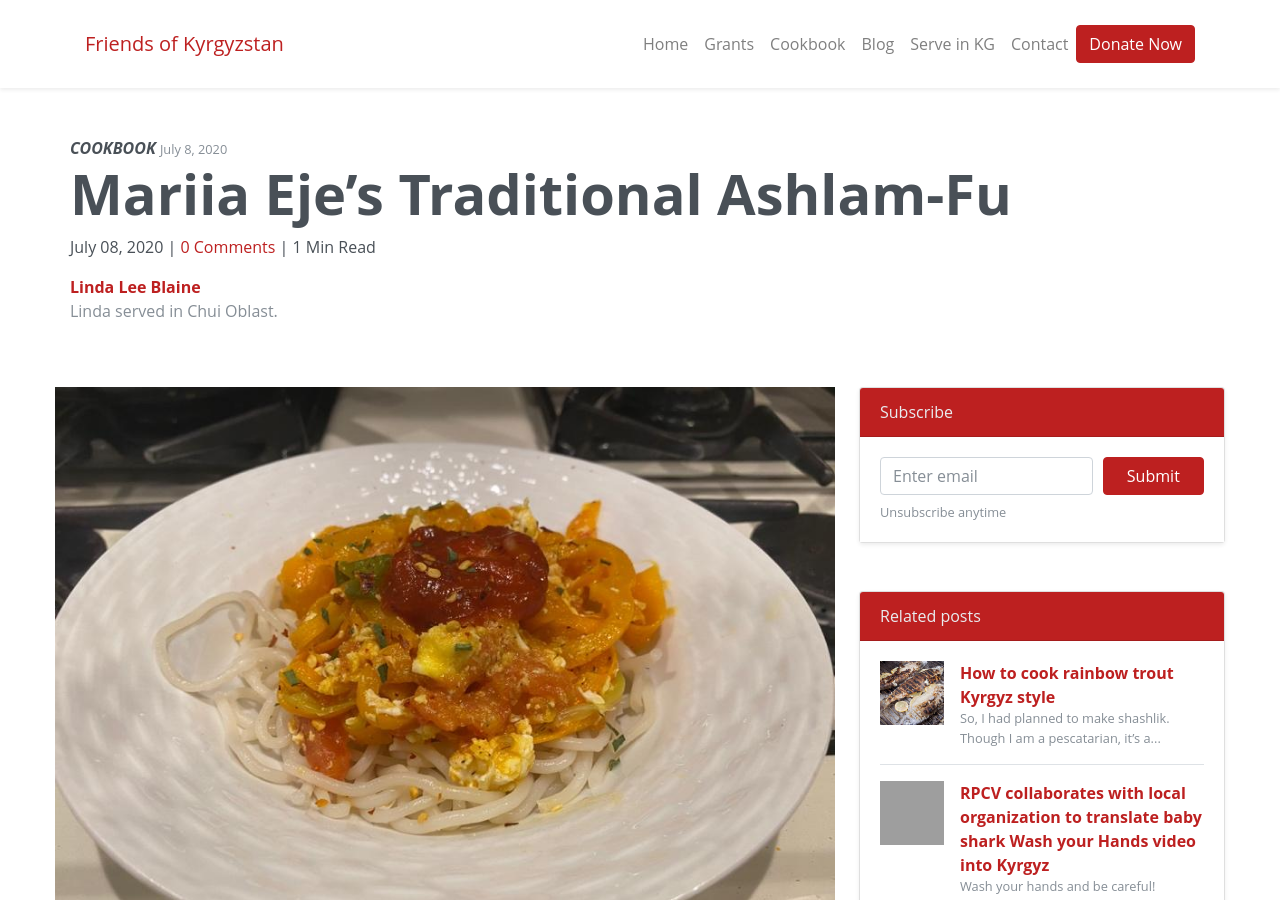
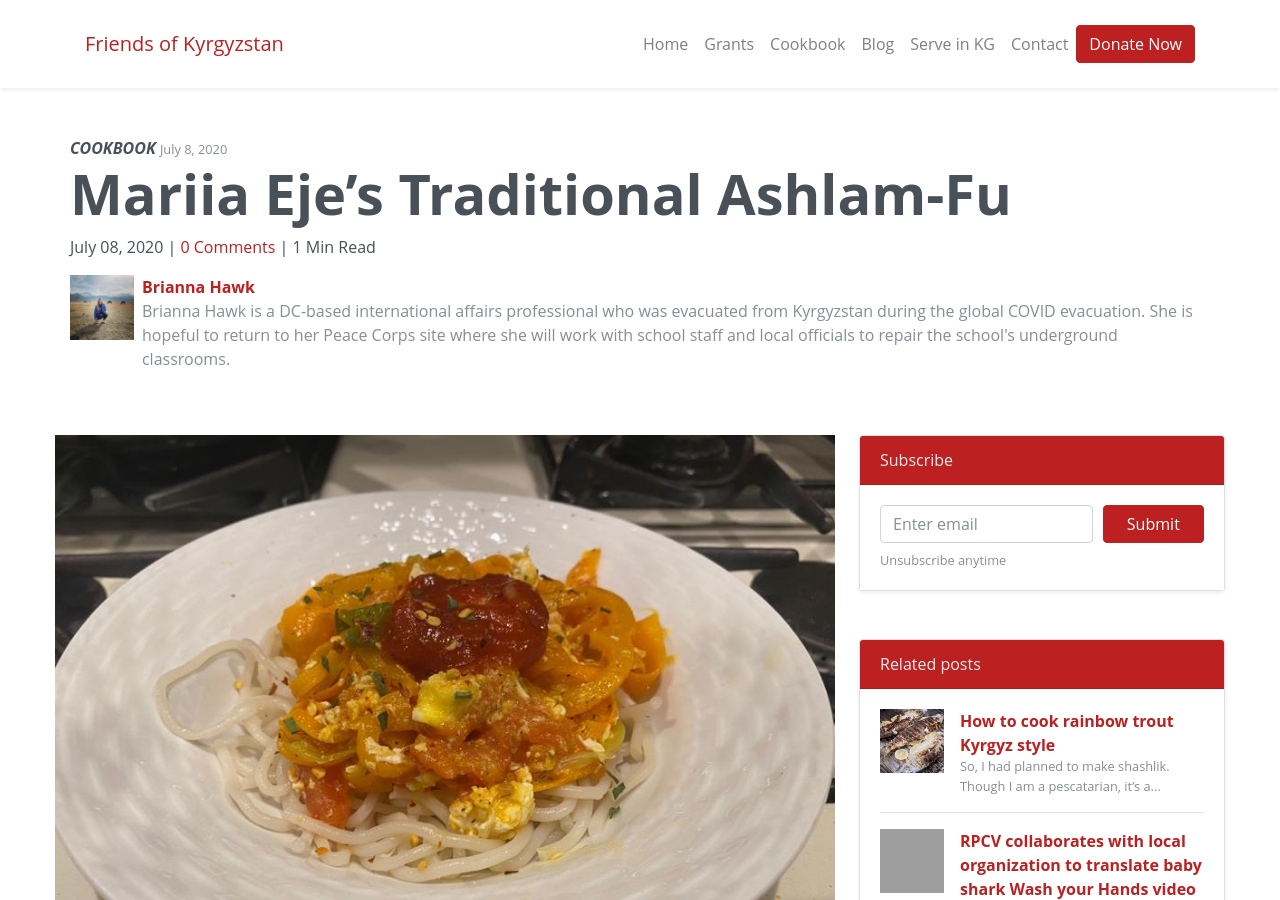
Before and after one commit to judsonlmoore/friendsofkyrgyzstan.org, a Jekyll site: the page built from _posts/2020-07-08-how-to-cook-ashlam-fu.md, in a window 1280 px wide and 900 px high. Built offline with Jekyll 4.4.1, drawn with Linux system fonts in a browser that asks for light colours; nearby versions of some CDN libraries; comment, search, counter and statistics services are not loaded.

Commit message:
Updated author

```diff
--- /dev/null
+++ b/_authors/briannahawk.md
@@ -0,0 +1,8 @@
+---
+short_name: briannahawk
+name: Brianna Hawk
+position: RPCV K-27
+avatar: /assets/images/avatars/briannahawk.jpg
+linkedin: https://www.linkedin.com/in/brianna-hawk-a48a58197
+---
+Brianna Hawk is a DC-based international affairs professional who was evacuated from Kyrgyzstan during the global COVID evacuation. She is hopeful to return to her Peace Corps site where she will work with school staff and local officials to repair the school's underground classrooms.
```
Also changed, not shown: _posts/2020-07-08-how-to-cook-ashlam-fu.md (+1 -1 lines), 1 other file.
